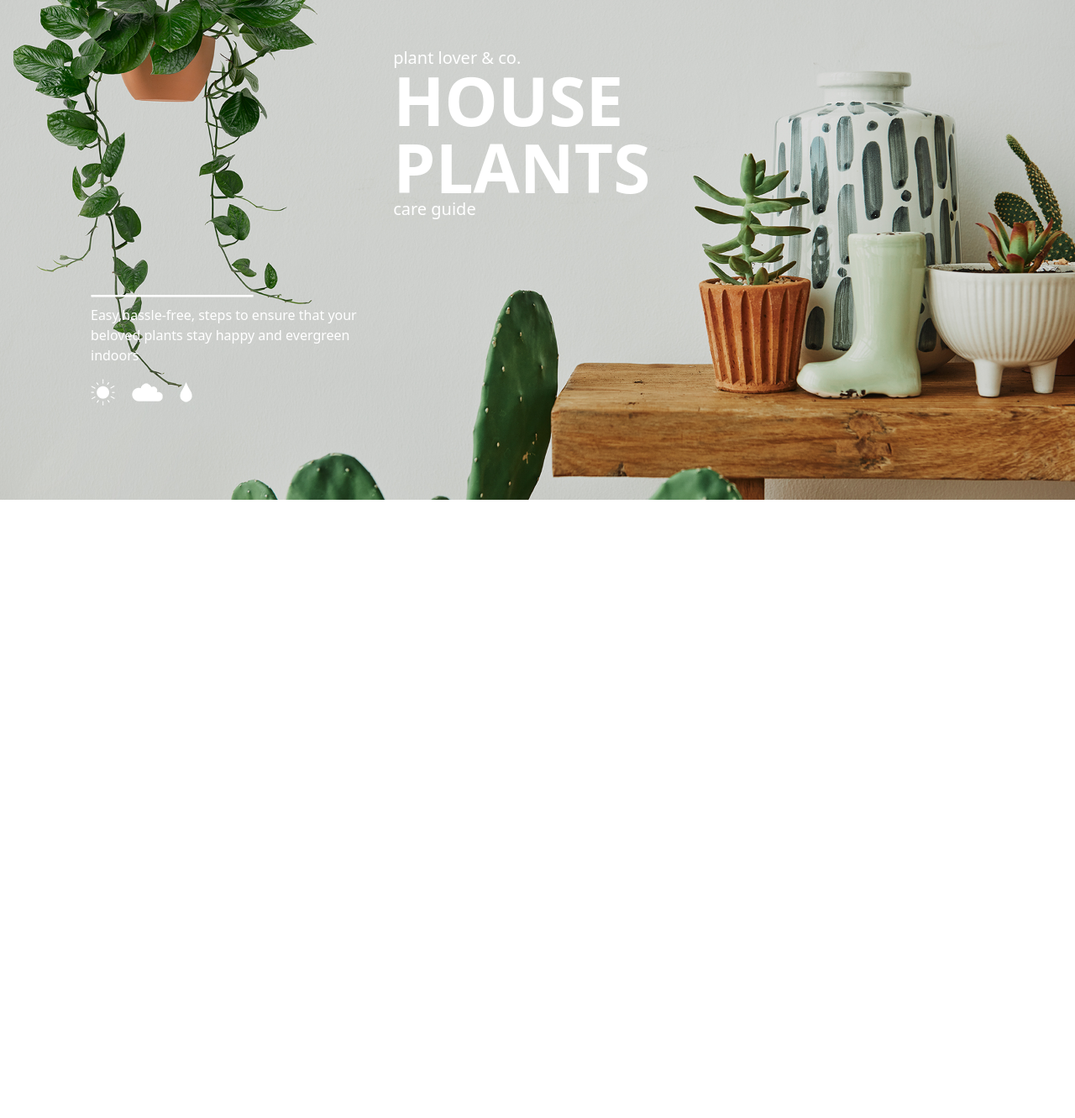
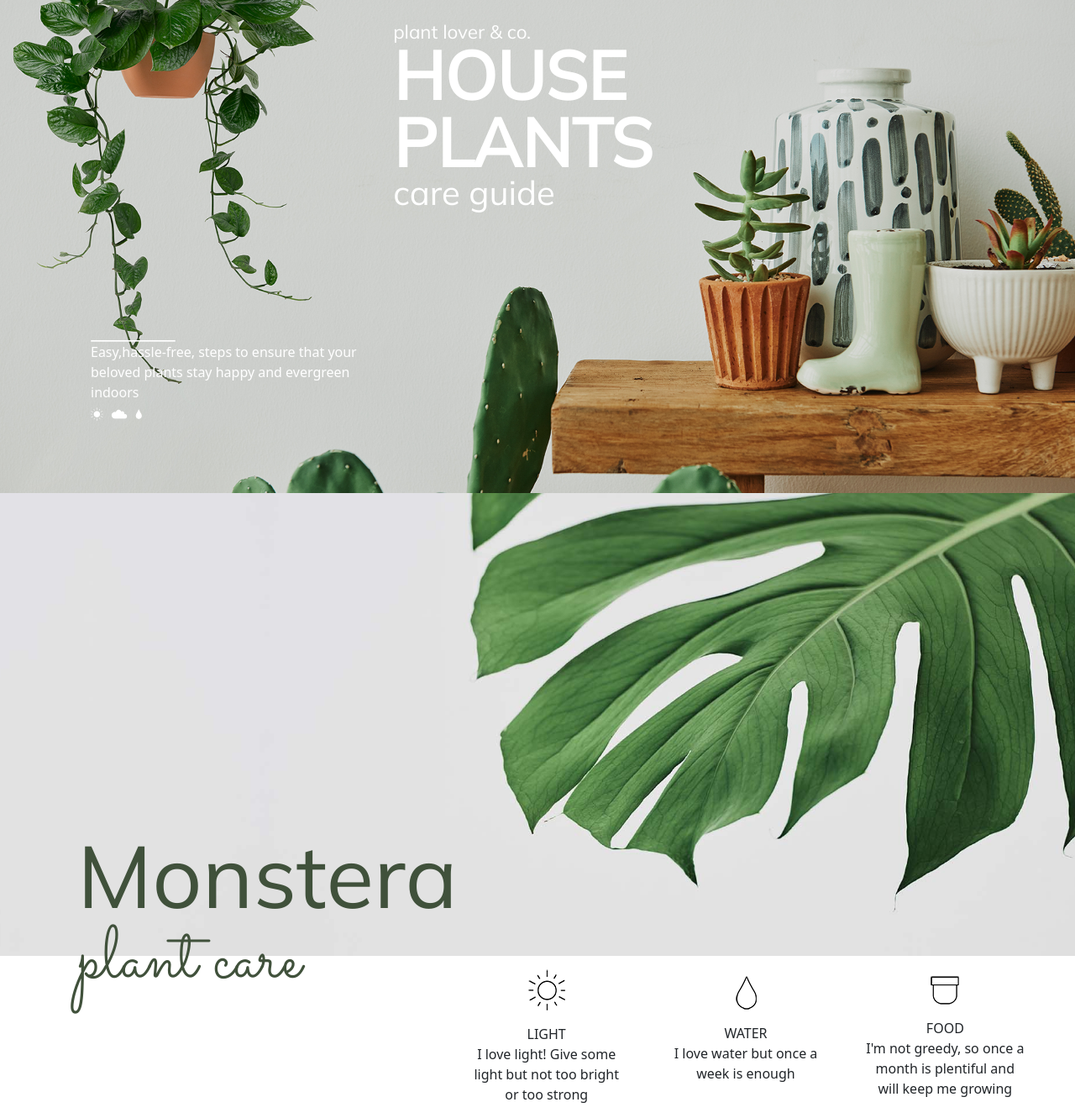
Before and after one commit to JaiiSingh/house_Plant_care_guide, a plain HTML site: page index.html in a window 1280 px wide. Shown: the part 53-1384 px from the top of the page at 84% size. Before the commit the page ends 800 px from the top, so only its background shows below. Drawn offline with nearby package versions, Linux system fonts and the light colour scheme; a web font is replaced by a local one.

Commit message:
second-section

```diff
--- a/css/style.css
+++ b/css/style.css
@@ -1,19 +1,55 @@
-/* Banner 1 */
-
-.banner-1{
+.banner-1,.monstera-container{
    background-position: center;
    background-size: cover;
    background-repeat: no-repeat;
 }
+
+
+
+
+
+/* Home Section */
+
 .banner-1-brand{
    width: 45%;
+   font-family: 'Mulish', sans-serif;
 }
-
-.banner-1-brand p{
+.mybrand{
    font-weight: 700;
+}
+.mybrand-header{
+   font-size: 1.4rem;
+}
+.mybrand-footer{
+   font-size: 2.5rem;
+}
+.banner-1-des{
+   width: 80%;
+}
+.banner-1-des p{
+   font-size: 1rem;
+}
+.banner-1-des-img1{
+   width: 28%;
+}
+.banner-1-des-img2{
+   width: 17%;
 }
 
 
-.banner-1-des{
-   width: 80%;
+/* Monstera Plant Care */
+.monstera-title{
+   color: #40513B;
+   margin-top: 55%;
+   left: 13%;
+   top: 11%;
 }
+.monstera-title h1{
+   font-size: 6.5rem;
+   font-family: 'Mulish', sans-serif;
+}
+.monstera-title h2{
+   font-size: 5.5rem;
+   font-family: 'Sacramento', cursive;
+
+}
--- a/index.html
+++ b/index.html
@@ -11,8 +11,19 @@
     <link rel="stylesheet" href="css/style.css">
 
     <style>
+        @import url('https://fonts.googleapis.com/css2?family=Berkshire+Swash&family=Edu+NSW+ACT+Foundation&family=Mulish&family=Poppins&family=Sacramento&display=swap');
+
+
+
+
+
+
     .banner-1 {
     background-image: url(image/Banner1_Background.jpg);
+    }
+
+    .monstera-container {
+    background-image: url(image/banner2_background.jpg);
     }
     </style>
 
@@ -20,27 +31,85 @@
 
 <body>
 
-    <div class="container-fluid banner-1 text-white py-5">
-        <div class="row my-5 py-3">
+    <!-- Home Section -->
+
+    <section id="home">
+        <div class="container-fluid banner-1 text-white py-2">
+            <div class="row my-5 py-4">
                 <div class="col-8">
                     <div class="banner-1-brand ms-auto ">
-                    <h5 class="lh-1 my-0">plant lover & co.</h5>
-                    <p class="lh-1 my-0 display-1">HOUSE</p>
-                    <p class="lh-1 my-0 display-1">PLANTS</p>
-                    <h5 class="lh-1 my-0">care guide</h5>
+                        <p class="lh-1 my-0 mybrand-header">plant lover & co.</p>
+                        <p class="lh-1 my-0 display-1 mybrand">HOUSE</p>
+                        <p class="lh-1 my-0 display-1 mybrand">PLANTS</p>
+                        <p class="lh-1 my-0 mybrand-footer">care guide</p>
                     </div>
                 </div>
             </div>
-        <div class="row my-5 py-3">
-            <div class="col-5">
+            <div class="row my-5 py-4">
+                <div class="col-5 py-1">
                     <div class="banner-1-des ms-5 ps-5">
-                    <img src="image/Banner1_graphicElement2.png" alt="line">
-                    <p>Easy,hassle-free, steps to ensure that your beloved plants stay happy and evergreen indoors</p>
-                    <img src="image/Banner1_graphicElement1.png" alt="icons">
+                        <img class="lh-1 mb-0 mt-5 pt-2 banner-1-des-img1" src="image/Banner1_graphicElement2.png" alt="line">
+                        <p class="my-0">Easy,hassle-free, steps to ensure that your beloved plants stay happy and
+                            evergreen indoors</p>
+                        <img class="lh-1 my-0 banner-1-des-img2" src="image/Banner1_graphicElement1.png" alt="icons">
                     </div>
                 </div>
             </div>
         </div>
+    </section>
+
+    <!-- Monstera Plant Care -->
+
+    <section id="monstera">
+        <div class="container-fluid monstera-container pt-1">
+
+            <div class="row ">
+                <div class="col-6">
+                    <div class="monstera-title position-relative">
+                        <h1 class="lh-1">Monstera</h1>
+                        <h2 class="lh-1">plant care</h2>
+                    </div>
+                </div>
+            </div>
+            <div class="row bg-white text-center">
+                <div class="col-2 ms-auto pt-3">
+                    <img src="image/Banner2_graphicElement_light.png" alt="light image">
+                    <p class="fw-medium mb-0 mt-3">LIGHT</p>
+                    <P>I love light! Give some light but not too bright or too strong</P>
+                </div>
+                <div class="col-2 pt-4 ms-4">
+                    <img src="image/Banner2_graphicElement_drop.png" alt="Drop image">
+                    <p class="fw-medium mb-0 mt-3">WATER</p>
+                    <P>I love water but once a week is enough</P>
+                </div>
+                <div class="col-2 pt-4 ms-4 me-5">
+                    <img src="image/Banner2_graphicElement_Food.png" alt="Food image">
+                    <p class="fw-medium mb-0 mt-3">FOOD</p>
+                    <P>I'm not greedy, so once a month is plentiful and will keep me growing</P>
+                </div>
+            </div>
+
+        </div>
+
+
+
+
+
+    </section>
+
+
+
+
+
+
+
+
+
+
+
+
+
+
 
 
 
```
Also changed, not shown: image/Banner2.jpg (added), image/Banner2_graphicElement_Food.png (added), image/Banner2_graphicElement_background.png (added), image/Banner2_graphicElement_drop.png (added), image/Banner2_graphicElement_light.png (added), image/banner2_background.jpg (added). Lines whose indentation alone changed are shown as unchanged.
